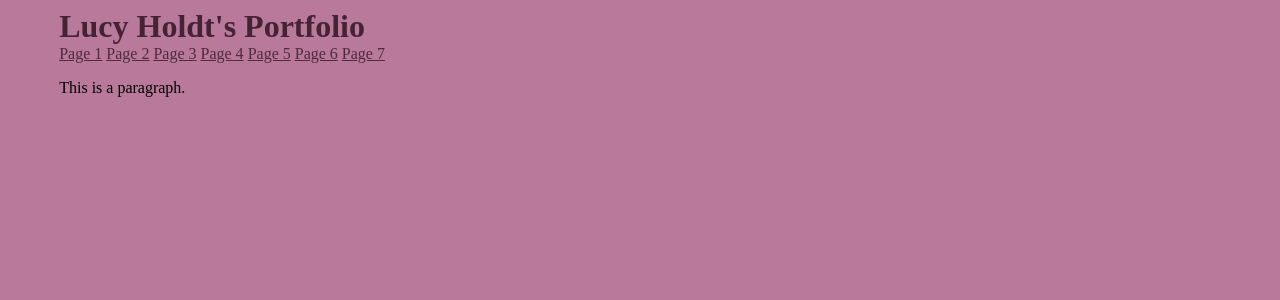
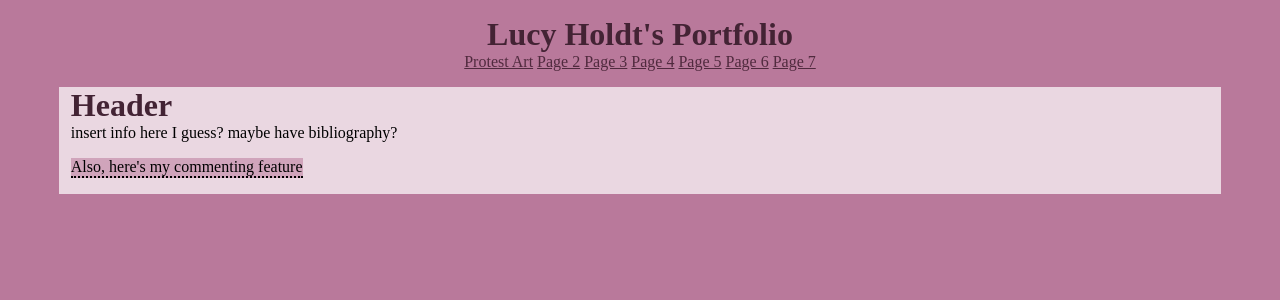
Before and after one commit to lulumolloy/lulumolloy.github.io, a PHP site: page /Portfolio.html in a window 1280 px wide. Shown: the top 300 px of the page. Run offline with PHP 8.4, Linux system fonts and the light colour scheme.

Commit message:
update styles & landing page

```diff
--- a/Portfolio.html
+++ b/Portfolio.html
@@ -5,11 +5,11 @@
 </head>
 <title>Portfolio</title>
 <body>
-
-<div class:"header">
+<p></p>
+<div class="header">
     <h1>Lucy Holdt's Portfolio</h1>
     <nav>
-        <a href="page1.html">Page 1</a>
+        <a href="ProtestArt.html">Protest Art</a>
         <a href="page1.html">Page 2</a>
         <a href="page1.html">Page 3</a>
         <a href="page1.html">Page 4</a>
@@ -20,9 +20,15 @@
 
     </nav>
 </div>
-<p>This is a paragraph.</p>
-
-
+<p></p>
+<div class="bodytext">
+<h1> Header</h1>
+<p class="start"> insert info here I guess? maybe have bibliography?</p>
+<p> <span class="tooltip">
+    Also, here's my commenting feature
+    <span class="tooltiptext"> Yay comment when you hover over it! fun :3</span>
+    </span> </p>
+</div>
 
 </body>
 </html>
--- a/styles.css
+++ b/styles.css
@@ -42,15 +42,17 @@ p.start {
 .tooltip {
   position: relative;
   display: inline-block;
-  border-bottom: 1px dotted black; /* If you want dots under the hoverable text */
+  border-bottom: 2px dotted black;
+  background-color: #b9799b88;
+  color: black;
 }
 
 /* Tooltip text */
 .tooltip .tooltiptext {
   visibility: hidden;
   width: auto;
-  background-color: darkcyan;
-  color: #fff;
+  background-color: #432334;
+  color: white;
   text-align: left;
   padding: 5px 5px;
   border-radius: 6px;
```
